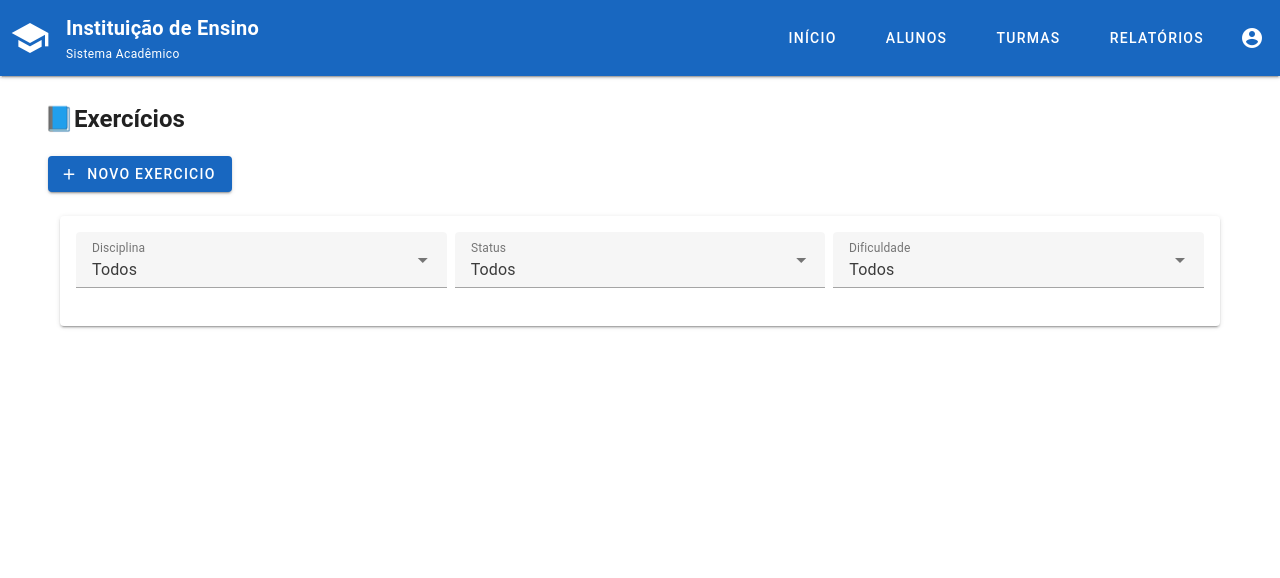
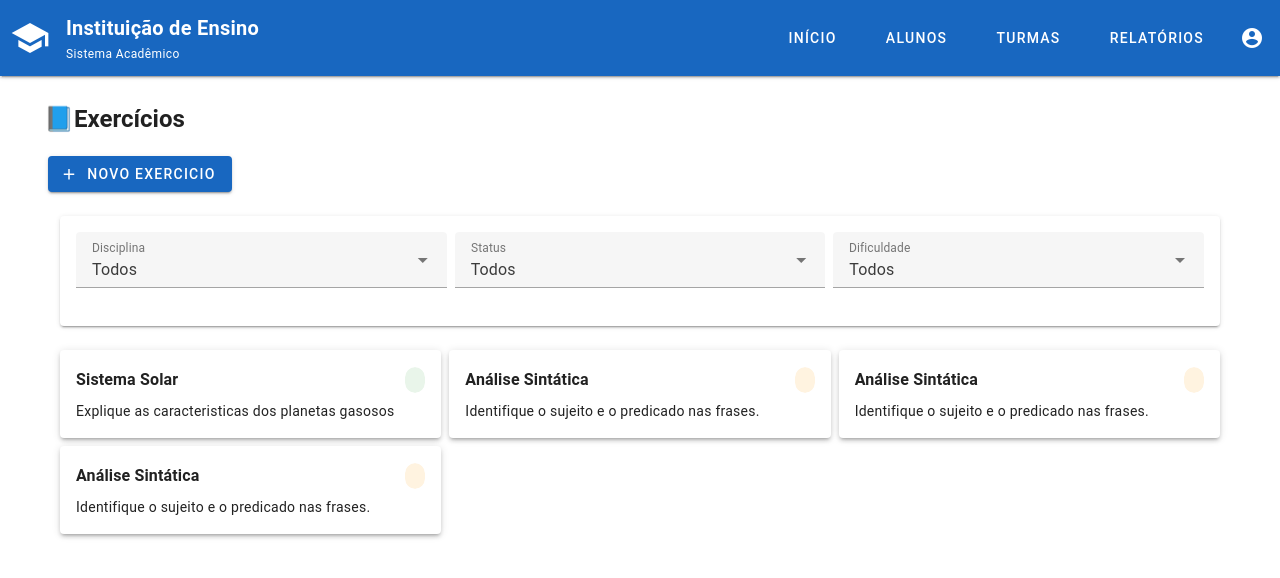
Before and after one commit to matheusdev41/app_school, a Vue app: page /exercicios in a window 1280 px wide. Shown: the top 578 px of the page. Built offline with nearby package versions, Linux system fonts and the light colour scheme.

Commit message:
Finalização page exercicios inicio page trabalhos

```diff
--- a/src/pages/Exercicios.vue
+++ b/src/pages/Exercicios.vue
@@ -17,7 +17,7 @@
                         <v-select
                             label="Disciplina"
                             :items="disciplinas"
-                            v-model="filtros.dificuldade"
+                            v-model="filtros.disciplina"
                         ></v-select>
                     </v-col>
 
@@ -47,7 +47,15 @@
                     md="6"
                     lg="4"
                     >
-                        <v-card class="pa-4"></v-card>
+                        <v-card class="pa-4" elevation="3">
+                            <div class="d-flex justify-space-between align-center mb-2">
+                                <h3 class="text-subtitle-1 font-weight-bold">{{ ex.titulo }}</h3>
+                                <v-chip :color="ex.concluido ? 'green' : 'orange'" size="small">
+                                </v-chip>
+                            </div>
+
+                            <p class="text-body-2">{{ ex.descricao }}</p>
+                        </v-card>
                     </v-col>
                </v-row>
 
@@ -60,14 +68,68 @@
 export default {
     data() {
       return {
-        disciplinas: ['Matemática', 'Português', 'Ciências', 'História'],
+        disciplinas: ['Todos','Matemática', 'Português', 'Ciências', 'História'],
 
         filtros: {
             disciplina: 'Todos',
             status: 'Todos',
             dificuldade: 'Todos',
-        }
-      }
+        },
+        exercicios: [
+            {
+             id: 1,
+             titulo: "Sistema Solar",
+             descricao: "Explique as caracteristicas dos planetas gasosos",
+             disciplina: "Ciências",
+             dificuldade: "Médio",
+             concluido: true,
+            },
+            {
+             id: 2,
+             titulo: "Análise Sintática",
+             descricao: "Identifique o sujeito e o predicado nas frases.",
+             disciplina: "Português",
+             dificuldade: "Fácil",
+             concluido: false,
+            },
+            {
+             id: 2,
+             titulo: "Análise Sintática",
+             descricao: "Identifique o sujeito e o predicado nas frases.",
+             disciplina: "Português",
+             dificuldade: "Fácil",
+             concluido: false,
+            },
+            {
+             id: 2,
+             titulo: "Análise Sintática",
+             descricao: "Identifique o sujeito e o predicado nas frases.",
+             disciplina: "Português",
+             dificuldade: "Fácil",
+             concluido: false,
+            },
+         ],
+       };
+    },
+    computed: {
+        listaFiltrada() {
+            return this.exercicios.filter(ex => {
+                const matchDisciplina =
+                    this.filtros.disciplina === 'Todos' ||
+                    ex.disciplina === this.filtros.disciplina;
+
+                const matchStatus =
+                    this.filtros.status === 'Todos' ||
+                    (this.filtros.status === 'Concluído' && ex.concluido) ||
+                    (this.filtros.status === 'Pendente' && !ex.concluido);
+
+                const matchDificuldade =
+                    this.filtros.dificuldade === 'Todos' ||
+                    ex.dificuldade === this.filtros.dificuldade;
+
+                return matchDisciplina && matchStatus && matchDificuldade;
+            });
+        },
     },
     methods: {
         novoExercicio() {
--- a/src/pages/Trabalhos.vue
+++ b/src/pages/Trabalhos.vue
@@ -0,0 +1,14 @@
+<template>
+    <div class="trabalhos-container">
+        <h2 class="text-5 font-weight-bold">📘 Trabalhos</h2>
+        <v-container class="py-8">
+
+        </v-container>
+    </div>
+</template>
+<style scoped>
+    .trabalhos-container {
+        padding: 20px;
+        padding-top: 80px !important;
+    }
+</style>
```
Also changed, not shown: src/router/index.ts (+6 -1 lines).
